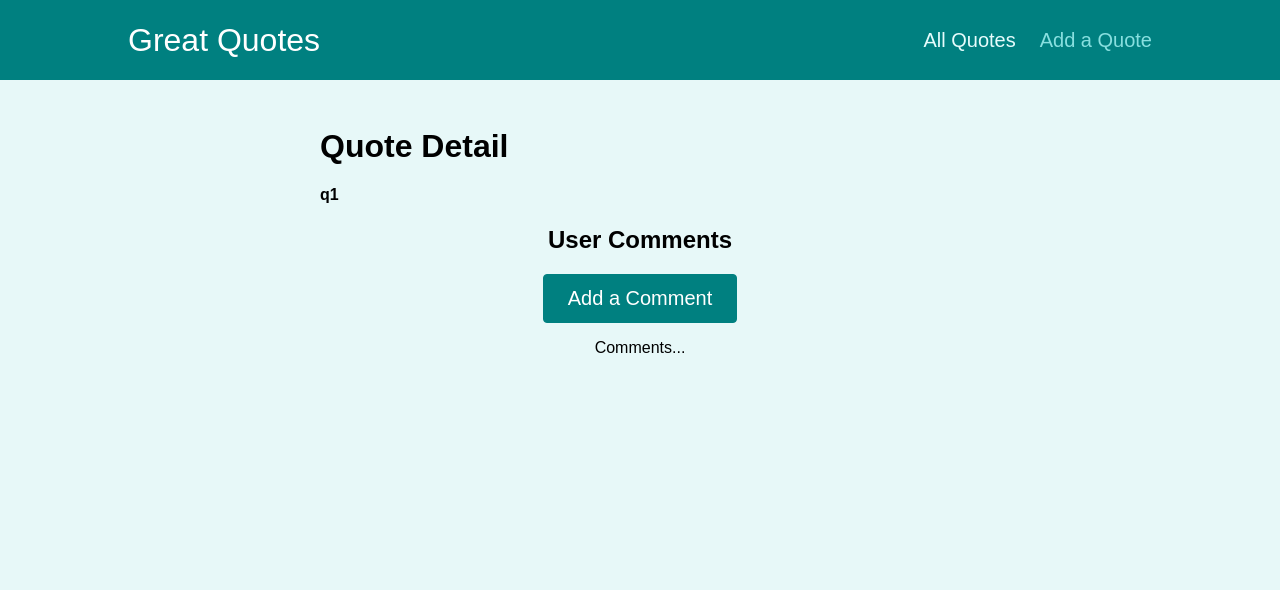
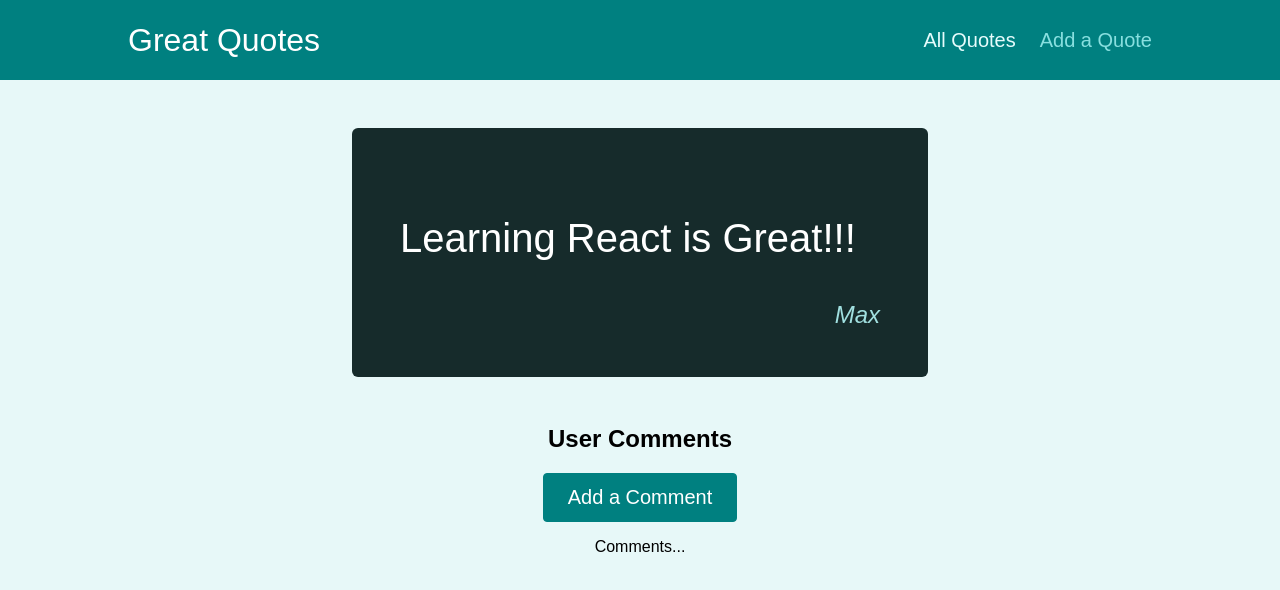
Before and after one commit to Russelllin7789/react-router, a React (Create React App) app: page /quotes/q1/comments in a window 1280 px wide. Shown: the top 590 px of the page. Built offline with nearby package versions, Linux system fonts and the light colour scheme.

Commit message:
Add details like highlightedQuotes for quoteDetail component

```diff
--- a/src/pages/QuoteDetail.js
+++ b/src/pages/QuoteDetail.js
@@ -1,14 +1,25 @@
 import { useParams, Route } from "react-router-dom";
 
 import Comments from "../components/comments/Comments";
+import HighlightedQuote from "../components/quotes/HighlightedQuote";
+
+const DUMMY_DATA = [
+  { id: "q1", author: "Max", text: "Learning React is Great!!!" },
+  { id: "q2", author: "Russell", text: "Learning React is Great as well." },
+  { id: "q3", author: "Kurt", text: "Learning languages is so much fun!" },
+];
 
 const QuoteDetail = () => {
   const params = useParams();
+  const quote = DUMMY_DATA.find((quote) => quote.id === params.quoteId);
+
+  if (!quote) {
+    return <p>No Quote Found!</p>;
+  }
 
   return (
     <div>
-      <h1>Quote Detail</h1>
-      <h4>{params.quoteId}</h4>
+      <HighlightedQuote text={quote.text} author={quote.author} />
       <Route path={`/quotes/${params.quoteId}/comments`}>
         <Comments />
       </Route>
```
Also changed, not shown: 1 other file (tests, documents, lock files or other folders).
